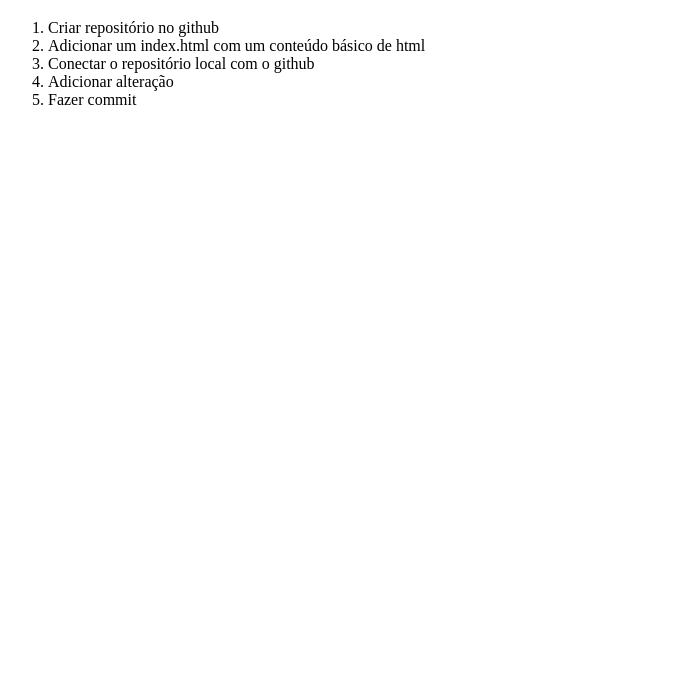
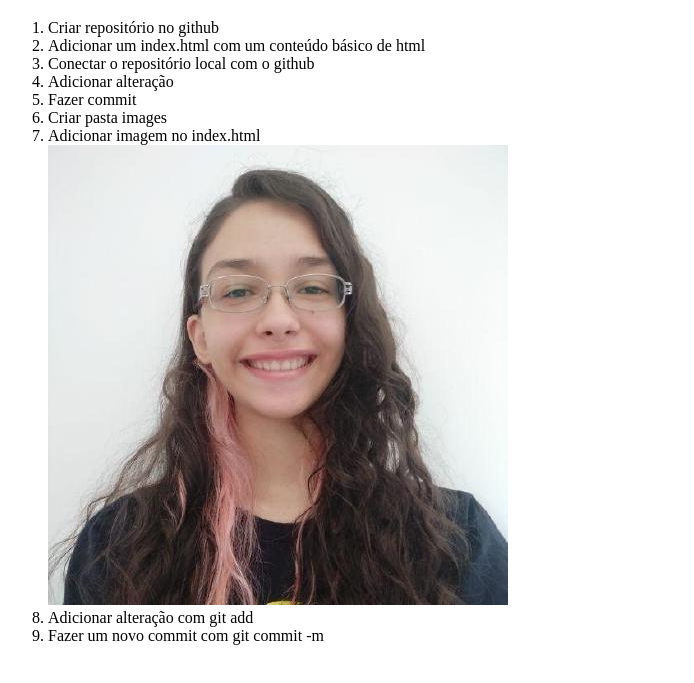
Before and after one commit to BiancaAMiranda/atividade-pratica-descomplica, a plain HTML site: page index.html in a window 1280 px wide. Shown: the part 61-744 px from the top of the page, without its empty margins (0-694 px from the left). Drawn offline with Linux system fonts and the light colour scheme.

Commit message:
update index.html

```diff
--- a/index.html
+++ b/index.html
@@ -13,6 +13,11 @@
         <li>Conectar o repositório local com o github</li>
         <li>Adicionar alteração</li>
         <li>Fazer commit</li>
+        <li>Criar pasta images</li>
+        <li>Adicionar imagem no index.html</li>
+        <img src="/images/me.jpg" alt="me">
+        <li>Adicionar alteração com git add</li>
+        <li>Fazer um novo commit com git commit -m</li>
     </ol>
 </body>
 </html>
```
Also changed, not shown: images/me.jpg (added).
